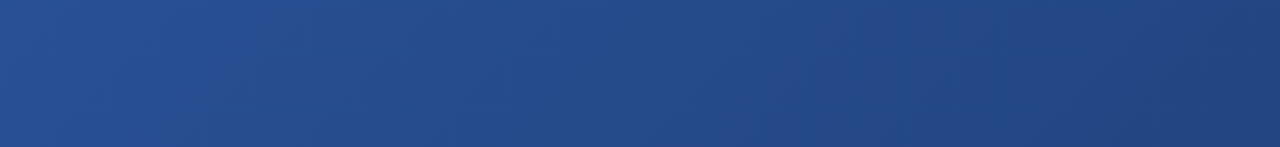
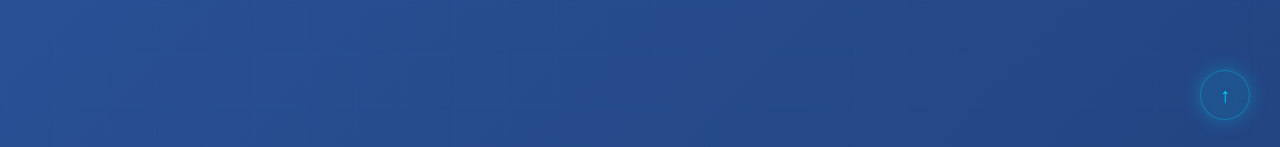
Before and after one commit to jeevanrobin/The-Portfolio, a React (Vite) app: page / in a window 1280 px wide. Shown: the part 650-797 px from the top of the page. Built offline with nearby package versions, Linux system fonts and the light colour scheme.

Commit message:
Fix scroll-to-top button with proper React state management

```diff
--- a/src/App.jsx
+++ b/src/App.jsx
@@ -5,63 +5,6 @@ import { useInView } from "react-intersection-observer";
 import { Link } from "react-scroll";
 
 import "./App.css";
-
-function ScrollToTopButton() {
-  const [visible, setVisible] = useState(false);
-
-  useEffect(() => {
-    const handleScroll = () => {
-      setVisible(window.pageYOffset > 250);
-    };
-
-    window.addEventListener('scroll', handleScroll);
-    return () => window.removeEventListener('scroll', handleScroll);
-  }, []);
-
-  const scrollToTop = () => {
-    const homeElement = document.getElementById('home');
-    if (homeElement) {
-      homeElement.scrollIntoView({ behavior: 'smooth' });
-    }
-  };
-
-  if (!visible) return null;
-
-  return (
-    <button
-      onClick={scrollToTop}
-      style={{
-        position: 'fixed',
-        bottom: '30px',
-        right: '30px',
-        width: '50px',
-        height: '50px',
-        borderRadius: '50%',
-        border: '1px solid rgba(0, 212, 255, 0.3)',
-        background: 'rgba(0, 212, 255, 0.1)',
-        backdropFilter: 'blur(10px)',
-        color: '#00d4ff',
-        fontSize: '20px',
-        cursor: 'pointer',
-        zIndex: 9999,
-        boxShadow: '0 0 20px rgba(0, 212, 255, 0.3)',
-        transition: 'all 0.3s ease'
-      }}
-      onMouseEnter={(e) => {
-        e.target.style.background = 'rgba(0, 212, 255, 0.2)';
-        e.target.style.boxShadow = '0 0 30px rgba(0, 212, 255, 0.5)';
-        e.target.style.transform = 'translateY(-2px)';
-      }}
-      onMouseLeave={(e) => {
-        e.target.style.background = 'rgba(0, 212, 255, 0.1)';
-        e.target.style.boxShadow = '0 0 20px rgba(0, 212, 255, 0.3)';
-        e.target.style.transform = 'translateY(0)';
-      }}
-    >
-      ↑
-    </button>
-  );
-}
 
 function AnimatedSection({ children, className = "", animation = "scroll-animate" }) {
   const { ref, inView } = useInView({
@@ -358,7 +301,41 @@ function App() {
         </AnimatedSection>
       </div>
 
-      <ScrollToTopButton />
+      <button
+        onClick={() => {
+          const el = document.getElementById('home');
+          if(el) el.scrollIntoView({ behavior: 'smooth' });
+        }}
+        style={{
+          position: 'fixed',
+          bottom: '30px',
+          right: '30px',
+          width: '50px',
+          height: '50px',
+          borderRadius: '50%',
+          border: '1px solid rgba(0, 212, 255, 0.3)',
+          background: 'rgba(0, 212, 255, 0.1)',
+          backdropFilter: 'blur(10px)',
+          color: '#00d4ff',
+          fontSize: '20px',
+          cursor: 'pointer',
+          zIndex: 9999,
+          boxShadow: '0 0 20px rgba(0, 212, 255, 0.3)',
+          transition: 'all 0.3s ease'
+        }}
+        onMouseEnter={(e) => {
+          e.target.style.background = 'rgba(0, 212, 255, 0.2)';
+          e.target.style.boxShadow = '0 0 30px rgba(0, 212, 255, 0.5)';
+          e.target.style.transform = 'translateY(-2px)';
+        }}
+        onMouseLeave={(e) => {
+          e.target.style.background = 'rgba(0, 212, 255, 0.1)';
+          e.target.style.boxShadow = '0 0 20px rgba(0, 212, 255, 0.3)';
+          e.target.style.transform = 'translateY(0)';
+        }}
+      >
+        ↑
+      </button>
     </div>
   );
 }
```
